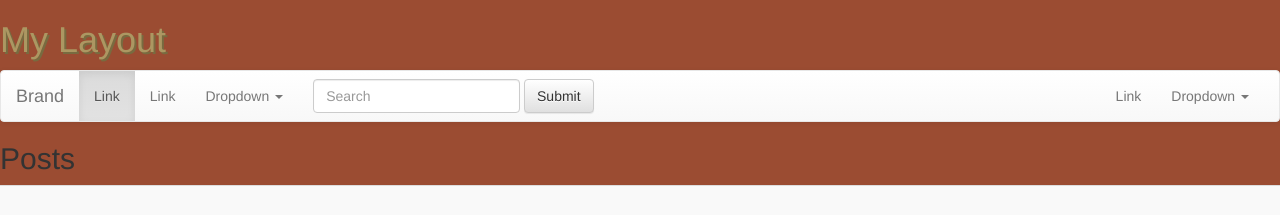
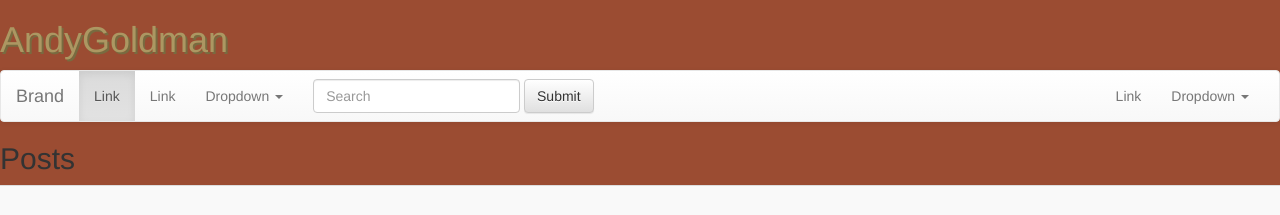
Before and after one commit to AndyGoldman/AndyGoldman2.github.io, a Jekyll site: the page built from index.html, in a window 1280 px wide. Shown: the top 215 px of the page. Built offline with Jekyll 4.4.1, drawn with Linux system fonts in a browser that asks for light colours; nearby versions of some CDN libraries.

Commit message:
updated main.html and main.css

```diff
--- a/_layouts/main.html
+++ b/_layouts/main.html
@@ -14,7 +14,7 @@
 			<script src="//netdna.bootstrapcdn.com/bootstrap/3.1.1/js/bootstrap.min.js"></script>
 	</head>
 <body>
-  <h1> My Layout </h1>
+  <h1> AndyGoldman </h1>
 
 
   {% include menu.html %}
--- a/main.css
+++ b/main.css
@@ -6,3 +6,7 @@ text-shadow: 2px 2px rgb(120,107,64);
 body {
 	background-color: rgb(155,76,50);
 }
+
+#tagline {
+	display: inline-block;
+}
```
